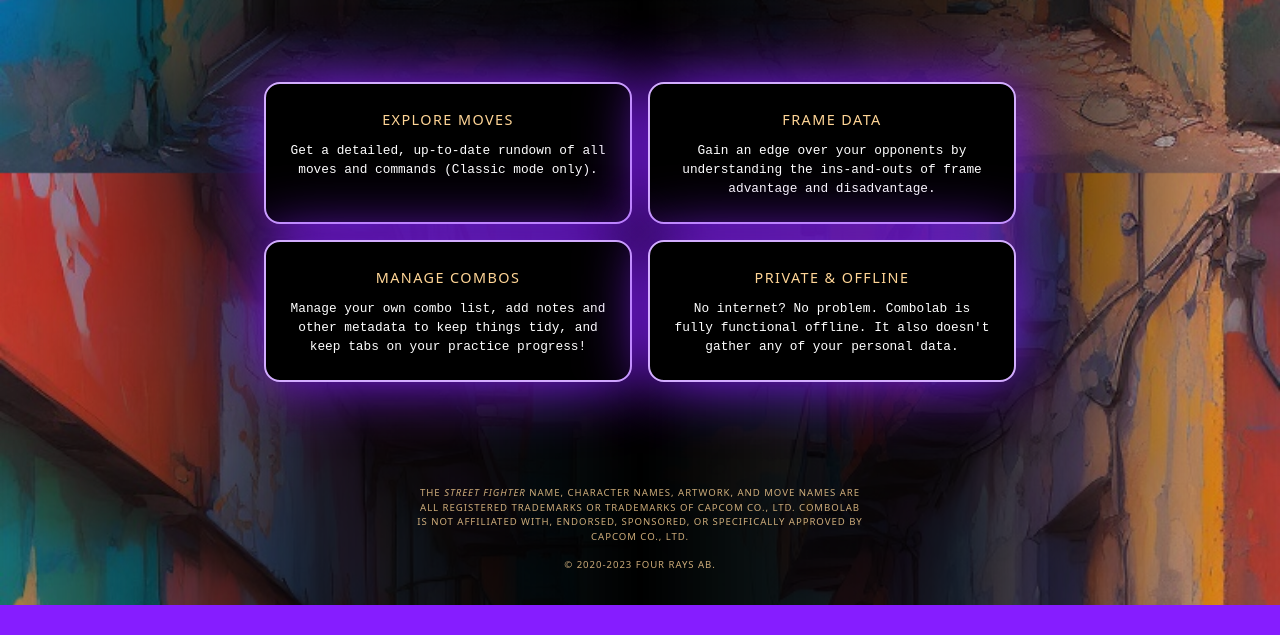
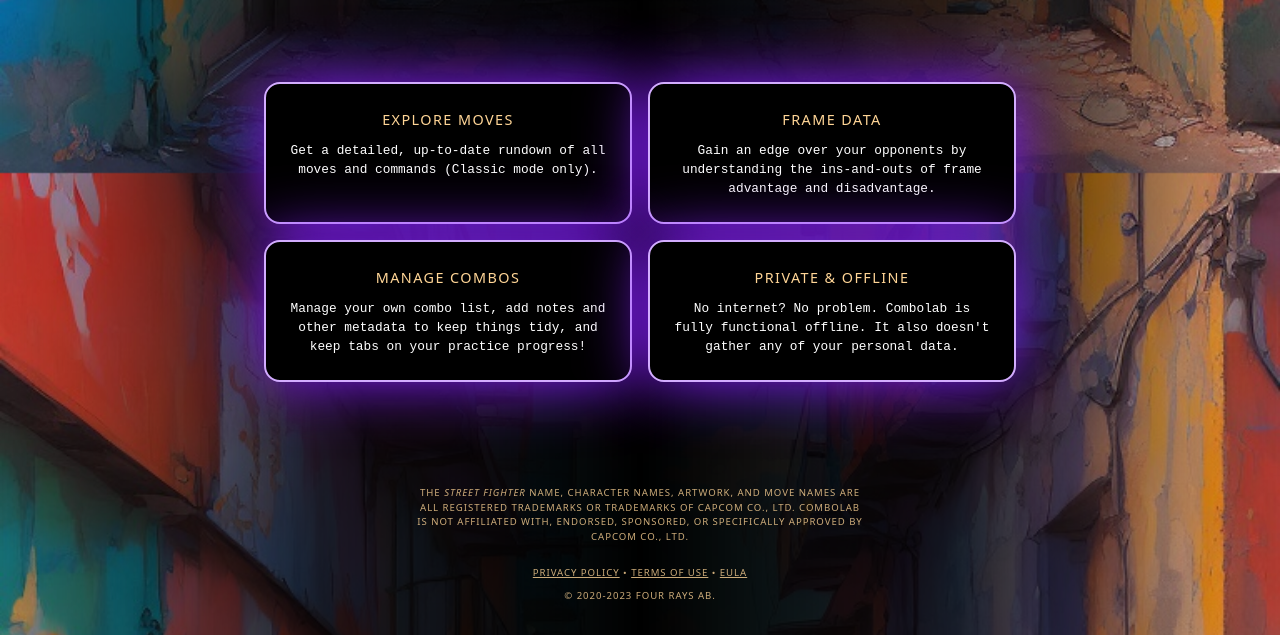
Before and after one commit to 4rays/combolab.app, an Astro site: page /combolab in a window 1280 px wide. Shown: the part 1107-1742 px from the top of the page. Before the commit the page ends 1712 px from the top, so only its background shows below. Built offline with nearby package versions, Linux system fonts and the light colour scheme; Astro itself is replaced by a stand-in of ours.

Commit message:
Add legal links

```diff
--- a/src/layouts/Legal.astro
+++ b/src/layouts/Legal.astro
@@ -5,7 +5,7 @@ const {title, description} = Astro.props.frontmatter || Astro.props;
 ---
 
 <Base title={title} description={description} >
-  <main class="prose max-w-x mx-auto py-32 px-10">
+  <main class="prose w-full mx-auto sm:py-32 sm:px-10 py-16 px-5">
     <slot />
   </main>
 </Base>
--- a/src/pages/combolab/index.astro
+++ b/src/pages/combolab/index.astro
@@ -57,6 +57,11 @@ const googlePlayLink = "https://play.google.com/store/apps/details?id=net.four.r
       The <em>Street Fighter</em> name, character names, artwork, and move names are all registered trademarks or trademarks of CAPCOM CO., LTD. Combolab is not affiliated with, endorsed, sponsored, or specifically approved by CAPCOM CO., LTD.
     </p>
     <br>
+    <p class="legal p-2">
+      <a class="underline" href="/combolab/privacy">Privacy Policy</a> &bull;
+      <a class="underline" href="/combolab/terms">Terms of Use</a> &bull;
+      <a class="underline" href="/combolab/eula">EULA</a>
+    </p>
     <p>
       &copy; 2020-{today.getFullYear()} Four Rays AB.
     </p>
```
